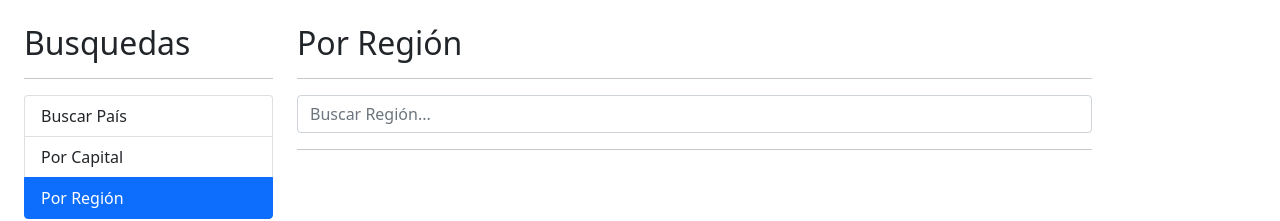
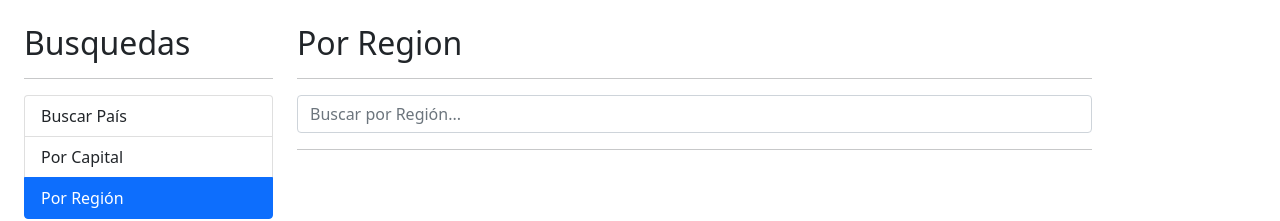
Before and after one commit to jodu07/paisesApp, an Angular app: page /region in a window 1280 px wide. Shown: the top 221 px of the page. Built offline with nearby package versions, Linux system fonts and the light colour scheme.

Commit message:
commit 4

```diff
--- a/src/app/pais/components/pais-input/pais-input.component.html
+++ b/src/app/pais/components/pais-input/pais-input.component.html
@@ -4,6 +4,6 @@
            class="form-control"
            [(ngModel)]="termino"
            (input)="teclaPresionada()"
-           placeholder="Buscar País..."
+           [placeholder]="placeholder"
            />
 </form>
--- a/src/app/pais/components/pais-input/pais-input.component.ts
+++ b/src/app/pais/components/pais-input/pais-input.component.ts
@@ -1,4 +1,4 @@
-import { Component, Output, EventEmitter, OnInit} from '@angular/core';
+import { Component, Output, EventEmitter, OnInit, Input} from '@angular/core';
 import { Subject } from 'rxjs';
 import { debounceTime } from 'rxjs/operators';
 
@@ -11,6 +11,8 @@
   ]
 })
 export class PaisInputComponent implements OnInit{
+
+  @Input() placeholder:string = '';
 
 
   @Output() onEnter   : EventEmitter<string> = new EventEmitter();
--- a/src/app/pais/components/pais-tabla/pais-tabla.component.html
+++ b/src/app/pais/components/pais-tabla/pais-tabla.component.html
@@ -4,8 +4,8 @@
             <th> # </th>
             <th>Bandera</th>
             <th>Nombre</th>
+            <th>Capital</th>
             <th>Población</th>
-            <th>Capital</th>
             <th></th>
         </tr>
     </thead>
@@ -16,8 +16,9 @@
             </td>
             <td><img class="small-flag" [src]="pais.flag" alt=""> </td>
             <td>{{pais.name}}</td>
+            <td>{{pais.capital}}</td>
             <td>{{pais.population | number}}</td>
-            <td>{{pais.capital}}</td>
+
             <td>
                 <a [routerLink]="['/pais', pais.alpha2Code]">Ver.....</a>
             </td>
--- a/src/app/pais/pages/por-capital/por-capital.component.html
+++ b/src/app/pais/pages/por-capital/por-capital.component.html
@@ -1,2 +1,26 @@
 <h2>Por Capital</h2>
 <hr/>
+
+<div class="row">
+    <div class="col">
+        <app-pais-input
+            (onEnter)="buscar( $event )"
+            [placeholder]="placeholder">
+        </app-pais-input>
+    </div>
+</div>
+
+<hr>
+
+<div *ngIf="hayError"
+     class="alert alert-danger">
+     No se encontró nada con el término {{termino}}
+</div>
+
+
+<div *ngIf="paises.length > 0" class="row">
+    <div class="col">
+        <app-pais-tabla [paisesHijo]="paises">
+        </app-pais-tabla>
+    </div>
+</div>
--- a/src/app/pais/pages/por-capital/por-capital.component.ts
+++ b/src/app/pais/pages/por-capital/por-capital.component.ts
@@ -1,4 +1,6 @@
-import { Component, OnInit } from '@angular/core';
+import { Component } from '@angular/core';
+import { Country } from '../../interfaces/pais.interface';
+import { PaisService } from '../../services/pais.service';
 
 @Component({
   selector: 'app-por-capital',
@@ -6,11 +8,41 @@
   styles: [
   ]
 })
-export class PorCapitalComponent implements OnInit {
+export class PorCapitalComponent {
 
-  constructor() { }
 
-  ngOnInit(): void {
+  placeholder:string = 'Buscar por Capital...';
+
+  paises : Country[] = [];
+
+  termino: string = 'Co';
+  hayError: boolean = false;
+
+  constructor( private _paisService: PaisService){
+
+  }
+
+  buscar( terminoInput: string){
+    //console.log(this.termino);
+
+    this.hayError = false;    // no hay error
+    this.termino = terminoInput;
+
+    this._paisService.buscarPorCapital(this.termino)
+    .subscribe( (paises) => {
+      //subscribe para disparar la peticion
+      console.log(paises);
+
+      this.paises = paises;
+
+    }, (err) => {
+      this.hayError = true;   // si hay error
+      //console.log('error');
+      //console.info(err);
+
+      this.paises = [];
+
+    });
   }
 
 }
--- a/src/app/pais/pages/por-pais/por-pais.component.html
+++ b/src/app/pais/pages/por-pais/por-pais.component.html
@@ -5,7 +5,8 @@
     <div class="col">
         <app-pais-input
             (onEnter)="buscar( $event )"
-            (onDebounce)="sugerencias( $event )">
+            (onDebounce)="sugerencias( $event )"
+            [placeholder]="placeholder">
         </app-pais-input>
     </div>
 </div>
--- a/src/app/pais/pages/por-pais/por-pais.component.ts
+++ b/src/app/pais/pages/por-pais/por-pais.component.ts
@@ -9,6 +9,9 @@
   ]
 })
 export class PorPaisComponent {
+
+
+  placeholder: string = 'Buscar por País...';
 
 
   paises : Country[] = [];
--- a/src/app/pais/pages/por-region/por-region.component.html
+++ b/src/app/pais/pages/por-region/por-region.component.html
@@ -1,16 +1,13 @@
-<h2>Por Región</h2>
+<h2>Por Region</h2>
 <hr/>
 
 <div class="row">
     <div class="col">
-        <form (ngSubmit)="mostrarTermino()" autocomplete="off" >
-            <input type="text"
-                   name="inputTermino"
-                   class="form-control"
-                   placeholder="Buscar Región..."
-                   [(ngModel)]="termino"
-                   />
-        </form>
+        <app-pais-input
+            (onEnter)="buscar( $event )"
+            (onDebounce)="sugerencias( $event )"
+            placeholder="Buscar por Región...">
+        </app-pais-input>
     </div>
 </div>
 
@@ -21,29 +18,10 @@
      No se encontró nada con el término {{termino}}
 </div>
 
-<table *ngIf="paises.length > 0" class="table table-hover">
-    <thead>
-        <tr>
-            <th> # </th>
-            <th>Bandera</th>
-            <th>Nombre</th>
-            <th>Región</th>
-            <th>Capital</th>
-            <th></th>
-        </tr>
-    </thead>
-    <tbody>
-        <tr *ngFor="let pais of paises; let i = index">
-            <td>
-                {{ i+1 }}
-            </td>
-            <td><img class="small-flag" [src]="pais.flag" alt=""> </td>
-            <td>{{pais.name}}</td>
-            <td>{{pais.region}}</td>
-            <td>{{pais.capital}}</td>
-            <td>
-                <a [routerLink]="['/pais', pais.alpha2Code]">Ver.....</a>
-            </td>
-        </tr>
-    </tbody>
-</table>
+
+<div *ngIf="paises.length > 0" class="row">
+    <div class="col">
+        <app-pais-tabla [paisesHijo]="paises">
+        </app-pais-tabla>
+    </div>
+</div>
--- a/src/app/pais/pages/por-region/por-region.component.ts
+++ b/src/app/pais/pages/por-region/por-region.component.ts
@@ -1,4 +1,4 @@
-import { Component, Input} from '@angular/core';
+import { Component } from '@angular/core';
 import { Country } from '../../interfaces/pais.interface';
 import { PaisService } from '../../services/pais.service';
 
@@ -10,18 +10,24 @@
 })
 export class PorRegionComponent {
 
-  constructor(private _paisService: PaisService) { }
 
-  termino: string = '';
+
+  paises : Country[] = [];
+
+  termino: string = 'Co';
   hayError: boolean = false;
 
-  @Input() paises: Country[] = [];
+  constructor( private _paisService: PaisService){
 
-  mostrarTermino(){
+  }
+
+  buscar( terminoInput: string){
     //console.log(this.termino);
+
     this.hayError = false;    // no hay error
+    this.termino = terminoInput;
 
-    this._paisService.buscarPais(this.termino)
+    this._paisService.buscarPorRegion(this.termino)
     .subscribe( (paises) => {
       //subscribe para disparar la peticion
       console.log(paises);
@@ -39,5 +45,13 @@
   }
 
 
+  sugerencias( termino: string){
+
+    this.hayError = false;
+    // 5TODO: crear sugerencias
+
+  }
+
+
 
 }
--- a/src/app/pais/services/pais.service.ts
+++ b/src/app/pais/services/pais.service.ts
@@ -31,6 +31,15 @@
     */
   }
 
+  buscarPorCapital(termino: string): Observable<Country[]>{
+
+    const url = `${this.apiUrl}/capital/${termino}`;
+    console.log(url);
+     return this.http.get<Country[]>(url)
+
+  }
+
+
   buscarPorRegion(termino: string): Observable<Country[]>{
 
     const url = `${this.apiUrl}/region/${termino}`;
@@ -38,21 +47,5 @@
      return this.http.get<Country[]>(url)
 
   }
-     /*
-            .pipe(
-              / operadores rxjs(extensiones reactivas)= funciones que se ejecutan en base al producto de la peticion del observable get.(url)
-              / catchError recibe un error y debe regresar un observable
-              / of es una funcion que genera observables, transfroma lo que sea en observables
-              catchError(err => of(['hola']) )
-            );
-    */
-
-
-
-
-
-
-
-
 
 }
```
